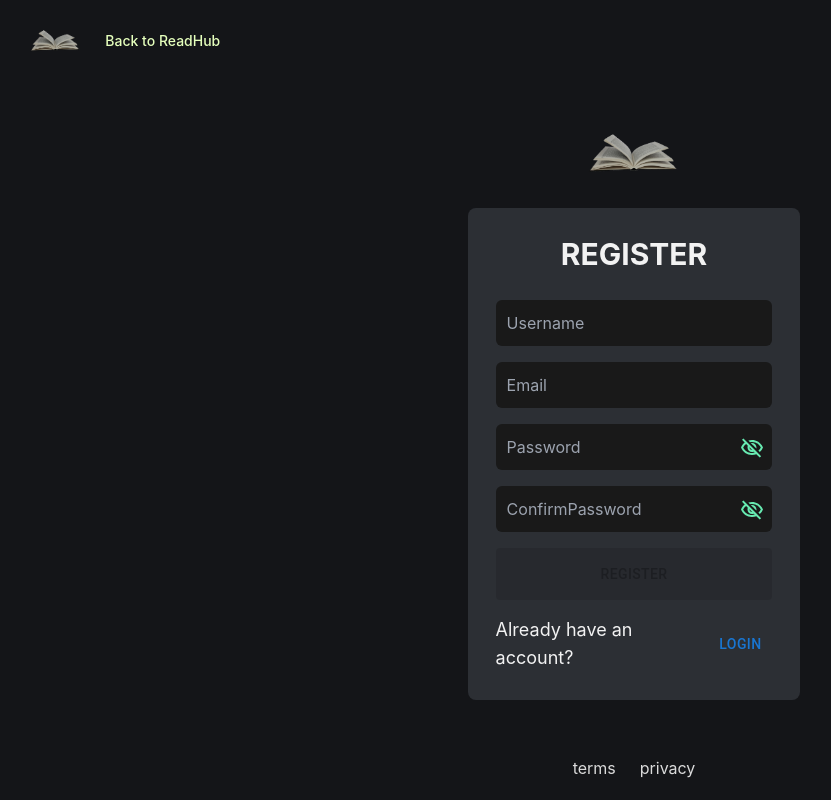
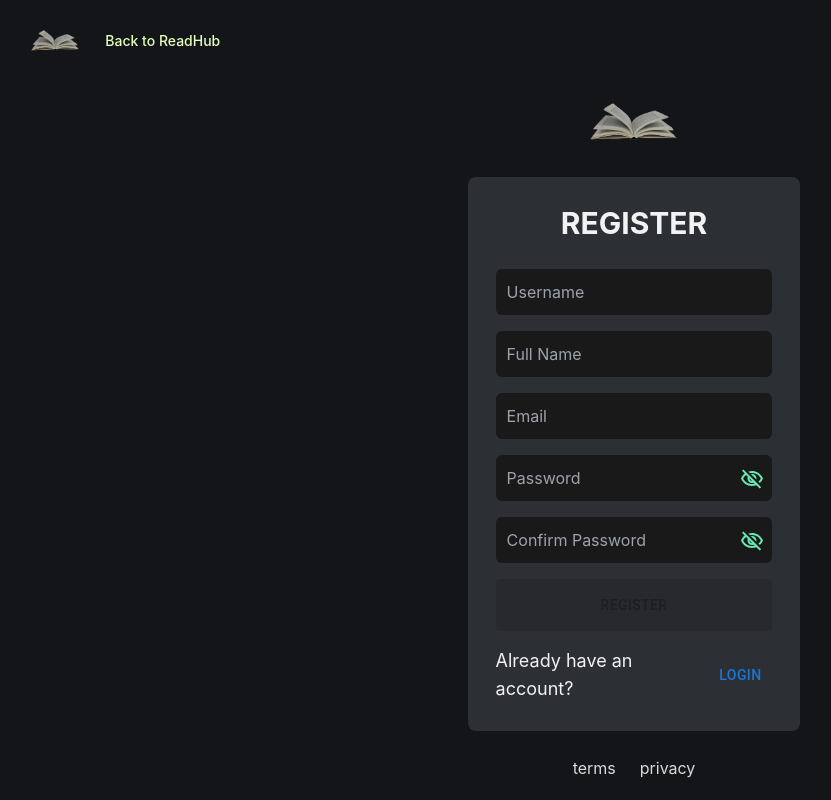
Before and after one commit to thuleanh543/fe-readhub, a React (Create React App) app: page /register in a window 1280 px wide. Shown: the whole page, without its empty margins (6-837 px from the left). Built offline with nearby package versions, Linux system fonts and the light colour scheme; no server answers.

Commit message:
Update register add field fullName

```diff
--- a/src/pages/register/views/Register.js
+++ b/src/pages/register/views/Register.js
@@ -1,130 +1,210 @@
-import React, { useReducer, useRef } from 'react';
-import { Button, createTheme, ThemeProvider, CircularProgress } from '@mui/material';
-import { Link, useNavigate } from 'react-router-dom';
-import { images } from '../../../constants';
-import VisibilityOutlinedIcon from '@mui/icons-material/VisibilityOutlined';
-import VisibilityOffOutlinedIcon from '@mui/icons-material/VisibilityOffOutlined';
-import axios from 'axios';
-import { toast } from 'react-toastify';
-import 'react-toastify/dist/ReactToastify.css';
-import { registerReducer, initialState, actionTypes, validateForm, validateField } from '../redux/registerReducer';
+import React, {useReducer, useRef} from 'react'
+import {
+  Button,
+  createTheme,
+  ThemeProvider,
+  CircularProgress,
+} from '@mui/material'
+import {Link, useNavigate} from 'react-router-dom'
+import {images} from '../../../constants'
+import VisibilityOutlinedIcon from '@mui/icons-material/VisibilityOutlined'
+import VisibilityOffOutlinedIcon from '@mui/icons-material/VisibilityOffOutlined'
+import axios from 'axios'
+import {toast} from 'react-toastify'
+import 'react-toastify/dist/ReactToastify.css'
+import {
+  registerReducer,
+  initialState,
+  actionTypes,
+  validateForm,
+  validateField,
+} from '../redux/registerReducer'
 
-function Register () {
-    const height = useRef( window.innerHeight ).current;
-    const [ state, dispatch ] = useReducer( registerReducer, initialState );
-    const navigate = useNavigate();
+function Register() {
+  const height = useRef(window.innerHeight).current
+  const [state, dispatch] = useReducer(registerReducer, initialState)
+  const navigate = useNavigate()
 
-    const handleChange = ( field ) => ( e ) => {
-        const value = e.target.value;
-        dispatch( { type: actionTypes.SET_FIELD, field, value } );
-        const error = validateField( field, value, state );
-        dispatch( { type: actionTypes.SET_ERROR, field: `${ field }Error`, error } );
-        dispatch( { type: actionTypes.SET_BUTTON_DISABLED, value: validateForm( { ...state, [ field ]: value } ) } );
-    };
+  const handleChange = field => e => {
+    const value = e.target.value
+    dispatch({type: actionTypes.SET_FIELD, field, value})
+    const error = validateField(field, value, state)
+    dispatch({type: actionTypes.SET_ERROR, field: `${field}Error`, error})
+    dispatch({
+      type: actionTypes.SET_BUTTON_DISABLED,
+      value: validateForm({...state, [field]: value}),
+    })
+  }
 
   const handleRegister = async () => {
-        dispatch( { type: actionTypes.SET_LOADING, payload: true } );
-        try
-        {
-            const response = await axios.post( `http://localhost:8080/api/v1/authen/send-otp?email=${ state.email }&username=${ state.username }` );
-            dispatch( { type: actionTypes.SET_SUCCESS, payload: true } );
-            toast.success( response.data.message );
-            navigate( '/verify-register', {
+    dispatch({type: actionTypes.SET_LOADING, payload: true})
+    try {
+      const response = await axios.post(
+        `http://localhost:8080/api/v1/authen/send-otp?email=${state.email}&username=${state.username}`,
+      )
+      dispatch({type: actionTypes.SET_SUCCESS, payload: true})
+      toast.success(response.data.message)
+      navigate('/verify-register', {
         state: {
+          fullName: state.fullName,
           username: state.username,
           email: state.email,
-                    password: state.password
+          password: state.password,
+        },
+      })
+    } catch (error) {
+      console.log(error.massage)
+    } finally {
+      dispatch({type: actionTypes.SET_LOADING, payload: false})
     }
-            } );
-        } catch ( error )
-        {
-            console.log( error.massage );
-        } finally
-        {
-            dispatch( { type: actionTypes.SET_LOADING, payload: false } );
   }
-    };
 
   return (
-        <ThemeProvider theme={ theme }>
-            <div className="bg-[#141518] min-h-screen flex flex-col">
-                {/* Header */ }
-                <div className="flex gap-2 items-center p-5">
+    <ThemeProvider theme={theme}>
+      <div className='bg-[#141518] min-h-screen flex flex-col'>
+        {/* Header */}
+        <div className='flex gap-2 items-center p-5'>
           <img
-                        src={ images.imgOpenBook }
-                        alt="Logo Open Book"
-                        style={ {
+            src={images.imgOpenBook}
+            alt='Logo Open Book'
+            style={{
               height: height * 0.09 - 32,
               marginLeft: 15,
               marginRight: 15,
-                        } }
+            }}
           />
-                    <Link to="/">
-                        <span className="text-sm font-medium text-[#e5ffbc]">Back to ReadHub</span>
+          <Link to='/'>
+            <span className='text-sm font-medium text-[#e5ffbc]'>
+              Back to ReadHub
+            </span>
           </Link>
         </div>
 
-                {/* Main content */ }
-                <div className="flex-grow flex flex-col items-center justify-center">
-                    <img src={ images.imgOpenBook } className="h-[9vh] mb-5" alt="Open Book" />
+        {/* Main content */}
+        <div className='flex-grow flex flex-col items-center justify-center'>
+          <img
+            src={images.imgOpenBook}
+            className='h-[9vh] mb-5'
+            alt='Open Book'
+          />
 
-                    <div className="w-[26vw] bg-[#2c2f34] rounded-lg p-7">
-                        <h2 className="text-3xl font-bold text-[#f2f2f2] mb-7 text-center">REGISTER</h2>
+          <div className='w-[26vw] bg-[#2c2f34] rounded-lg p-7'>
+            <h2 className='text-3xl font-bold text-[#f2f2f2] mb-7 text-center'>
+              REGISTER
+            </h2>
 
-                        { [ 'username', 'email', 'password', 'confirmPassword' ].map( ( field, index ) => (
-                            <div key={ field } className="relative mb-4">
+            {[
+              'username',
+              'fullName',
+              'email',
+              'password',
+              'confirmPassword',
+            ].map((field, index) => (
+              <div key={field} className='relative mb-4'>
                 <input
-                                    type={ field.includes( 'password' ) || field.includes( 'confirmPassword' ) ? ( state[ `isShow${ field.charAt( 0 ).toUpperCase() + field.slice( 1 ) }` ] ? 'text' : 'password' ) : 'text' }
-                                    placeholder={ field.charAt( 0 ).toUpperCase() + field.slice( 1 ) }
-                                    value={ state[ field ] }
-                                    onChange={ handleChange( field ) }
-                                    onFocus={ () => dispatch( { type: actionTypes.SET_FOCUS, field: `isFocused${ index + 1 }`, value: true } ) }
-                                    onBlur={ () => dispatch( { type: actionTypes.SET_FOCUS, field: `isFocused${ index + 1 }`, value: false } ) }
-                                    className={ `bg-[#191919] text-white border ${ state[ `isFocused${ index + 1 }` ] ? 'border-[#4ce09b]' : 'border-transparent' } outline-none p-2.5 w-full rounded-md` }
+                  type={
+                    field.includes('password') ||
+                    field.includes('confirmPassword')
+                      ? state[
+                          `isShow${
+                            field.charAt(0).toUpperCase() + field.slice(1)
+                          }`
+                        ]
+                        ? 'text'
+                        : 'password'
+                      : 'text'
+                  }
+                  placeholder={
+                    field.charAt(0).toUpperCase() +
+                    field.slice(1).replace(/([A-Z])/g, ' $1')
+                  }
+                  value={state[field]}
+                  onChange={handleChange(field)}
+                  onFocus={() =>
+                    dispatch({
+                      type: actionTypes.SET_FOCUS,
+                      field: `isFocused${index + 1}`,
+                      value: true,
+                    })
+                  }
+                  onBlur={() =>
+                    dispatch({
+                      type: actionTypes.SET_FOCUS,
+                      field: `isFocused${index + 1}`,
+                      value: false,
+                    })
+                  }
+                  className={`bg-[#191919] text-white border ${
+                    state[`isFocused${index + 1}`]
+                      ? 'border-[#4ce09b]'
+                      : 'border-transparent'
+                  } outline-none p-2.5 w-full rounded-md`}
                 />
-                                { state[ `${ field }Error` ] && <p className="text-red-500 text-sm mt-1">{ state[ `${ field }Error` ] }</p> }
-                                { ( field.includes( 'password' ) || field.includes( 'confirmPassword' ) ) && (
+                {state[`${field}Error`] && (
+                  <p className='text-red-500 text-sm mt-1'>
+                    {state[`${field}Error`]}
+                  </p>
+                )}
+                {(field.includes('password') ||
+                  field.includes('confirmPassword')) && (
                   <button
-                                        type="button"
-                                        onClick={ () => dispatch( { type: field === 'confirmPassword' ? actionTypes.TOGGLE_CONFIRM_PASSWORD : actionTypes.TOGGLE_PASSWORD } ) }
-                                        className="absolute right-2 top-2.5 text-[#67eab1]"
-                                    >
-                                        { state[ `isShow${ field.charAt( 0 ).toUpperCase() + field.slice( 1 ) }` ] ? <VisibilityOutlinedIcon /> : <VisibilityOffOutlinedIcon /> }
+                    type='button'
+                    onClick={() =>
+                      dispatch({
+                        type:
+                          field === 'confirmPassword'
+                            ? actionTypes.TOGGLE_CONFIRM_PASSWORD
+                            : actionTypes.TOGGLE_PASSWORD,
+                      })
+                    }
+                    className='absolute right-2 top-2.5 text-[#67eab1]'>
+                    {state[
+                      `isShow${field.charAt(0).toUpperCase() + field.slice(1)}`
+                    ] ? (
+                      <VisibilityOutlinedIcon />
+                    ) : (
+                      <VisibilityOffOutlinedIcon />
+                    )}
                   </button>
-                                ) }
+                )}
               </div>
-                        ) ) }
+            ))}
 
             <Button
-                            variant="contained"
-                            className="w-full h-[6.5vh] mt-5 text-white font-bold"
-                            color="buttonRegister"
-                            onClick={ handleRegister }
-                            disabled={ state.buttonDisabled || state.loading }
-                        >
-                            { state.loading ? <CircularProgress size={ 24 } color="inherit" /> : 'REGISTER' }
+              variant='contained'
+              className='w-full h-[6.5vh] mt-5 text-white font-bold'
+              color='buttonRegister'
+              onClick={handleRegister}
+              disabled={state.buttonDisabled || state.loading}>
+              {state.loading ? (
+                <CircularProgress size={24} color='inherit' />
+              ) : (
+                'REGISTER'
+              )}
             </Button>
 
-                        <div className="mt-4 flex items-center justify-center">
-                            <span className="text-lg text-[#f2f2f2] mr-2">Already have an account?</span>
-                            <Link to="/login-account">
-                                <Button className="text-[#0fc6c6]">Login</Button>
+            <div className='mt-4 flex items-center justify-center'>
+              <span className='text-lg text-[#f2f2f2] mr-2'>
+                Already have an account?
+              </span>
+              <Link to='/login-account'>
+                <Button className='text-[#0fc6c6]'>Login</Button>
               </Link>
             </div>
           </div>
         </div>
 
-                {/* Footer */ }
-                <div className="flex justify-center items-center p-5">
-                    <span className="text-base text-[#dbdbdb] mx-3">terms</span>
-                    <span className="text-base text-[#dbdbdb] mx-3">privacy</span>
+        {/* Footer */}
+        <div className='flex justify-center items-center p-5'>
+          <span className='text-base text-[#dbdbdb] mx-3'>terms</span>
+          <span className='text-base text-[#dbdbdb] mx-3'>privacy</span>
         </div>
       </div>
     </ThemeProvider>
-    );
+  )
 }
 
-const theme = createTheme( {
+const theme = createTheme({
   palette: {
     buttonRegister: {
       main: '#51bd8e',
@@ -133,6 +213,6 @@ const theme = createTheme( {
       contrastText: '#ffffff',
     },
   },
-} );
+})
 
-export default Register;
+export default Register
--- a/src/pages/register/views/VerifyRegister.js
+++ b/src/pages/register/views/VerifyRegister.js
@@ -1,135 +1,163 @@
-import React, { useReducer, useEffect, useRef } from 'react';
-import { Button, createTheme, ThemeProvider } from '@mui/material';
-import { Link, useLocation, useNavigate } from 'react-router-dom';
-import { images } from '../../../constants';
-import axios from 'axios';
-import { toast } from 'react-toastify';
-import 'react-toastify/dist/ReactToastify.css';
-import { registerReducer, initialState, actionTypes } from '../redux/registerReducer';
+import React, {useReducer, useEffect, useRef} from 'react'
+import {Button, createTheme, ThemeProvider} from '@mui/material'
+import {Link, useLocation, useNavigate} from 'react-router-dom'
+import {images} from '../../../constants'
+import axios from 'axios'
+import {toast} from 'react-toastify'
+import 'react-toastify/dist/ReactToastify.css'
+import {
+  registerReducer,
+  initialState,
+  actionTypes,
+} from '../redux/registerReducer'
 
-function VerifyRegister () {
-    const height = useRef( window.innerHeight ).current;
-    const [ state, dispatch ] = useReducer( registerReducer, initialState );
-    const navigate = useNavigate();
-    const location = useLocation();
-    const { username, email, password } = location.state || {};
+function VerifyRegister() {
+  const height = useRef(window.innerHeight).current
+  const [state, dispatch] = useReducer(registerReducer, initialState)
+  const navigate = useNavigate()
+  const location = useLocation()
+  const {username, email, fullName, password} = location.state || {}
 
-    useEffect( () => {
-        const timer = setInterval( () => {
-            dispatch( { type: actionTypes.SET_COUNTDOWN, payload: state.countdown - 1 } );
-        }, 1000 );
+  useEffect(() => {
+    const timer = setInterval(() => {
+      dispatch({type: actionTypes.SET_COUNTDOWN, payload: state.countdown - 1})
+    }, 1000)
 
-        if ( state.countdown === 0 )
-        {
-            clearInterval( timer );
+    if (state.countdown === 0) {
+      clearInterval(timer)
     }
 
-        return () => clearInterval( timer );
-    }, [ state.countdown ] );
+    return () => clearInterval(timer)
+  }, [state.countdown])
 
-    const handleChangeOTP = ( e ) => {
-        const value = e.target.value;
-        dispatch( { type: actionTypes.SET_OTP, payload: value } );
+  const handleChangeOTP = e => {
+    const value = e.target.value
+    dispatch({type: actionTypes.SET_OTP, payload: value})
 
-        if ( value === '' )
-        {
-            dispatch( { type: actionTypes.SET_OTP_ERROR, payload: 'OTP is required' } );
-            dispatch( { type: actionTypes.SET_BUTTON_DISABLED, value: true } );
-        } else if ( value.length !== 6 )
-        {
-            dispatch( { type: actionTypes.SET_OTP_ERROR, payload: 'OTP must be 6 digits' } );
-            dispatch( { type: actionTypes.SET_BUTTON_DISABLED, value: true } );
-        } else
-        {
-            dispatch( { type: actionTypes.SET_OTP_ERROR, payload: '' } );
-            dispatch( { type: actionTypes.SET_BUTTON_DISABLED, value: false } );
+    if (value === '') {
+      dispatch({type: actionTypes.SET_OTP_ERROR, payload: 'OTP is required'})
+      dispatch({type: actionTypes.SET_BUTTON_DISABLED, value: true})
+    } else if (value.length !== 6) {
+      dispatch({
+        type: actionTypes.SET_OTP_ERROR,
+        payload: 'OTP must be 6 digits',
+      })
+      dispatch({type: actionTypes.SET_BUTTON_DISABLED, value: true})
+    } else {
+      dispatch({type: actionTypes.SET_OTP_ERROR, payload: ''})
+      dispatch({type: actionTypes.SET_BUTTON_DISABLED, value: false})
     }
-    };
+  }
 
   const handleVerify = async () => {
-        try
-        {
-            const response = await axios.post( `http://localhost:8080/api/v1/authen/register?email=${ email }&username=${ username }&password=${ password }&otp=${ state.otp }` );
-            localStorage.setItem( 'token', response.data.token );
-            localStorage.setItem( 'tokenExpiration', Date.now() + 86400000 );
-            toast.success( response.data.message );
-            navigate( '/' );
-        } catch ( error )
-        {
-            toast.error( 'OTP verification failed. Please try again.' );
+    try {
+      const response = await axios.post(
+        `http://localhost:8080/api/v1/authen/register?email=${email}&fullName=${fullName}&username=${username}&password=${password}&otp=${state.otp}`,
+      )
+      localStorage.setItem('token', response.data.token)
+      localStorage.setItem('tokenExpiration', Date.now() + 86400000)
+      toast.success(response.data.message)
+      navigate('/')
+    } catch (error) {
+      toast.error('OTP verification failed. Please try again.')
     }
-    };
+  }
 
   const handleResendOTP = async () => {
-        try
-        {
-            const response = await axios.post( `http://localhost:8080/api/v1/authen/send-otp?email=${ email }&username=${ username }` );
-            toast.success( response.data.message );
-            dispatch( { type: actionTypes.SET_COUNTDOWN, payload: 60 } );
-        } catch ( error )
-        {
-            toast.error( 'Failed to resend OTP. Please try again.' );
+    try {
+      const response = await axios.post(
+        `http://localhost:8080/api/v1/authen/send-otp?email=${email}&username=${username}`,
+      )
+      toast.success(response.data.message)
+      dispatch({type: actionTypes.SET_COUNTDOWN, payload: 60})
+    } catch (error) {
+      toast.error('Failed to resend OTP. Please try again.')
     }
-    };
+  }
 
   return (
-        <ThemeProvider theme={ theme }>
-            <div className="bg-[#141518] min-h-screen flex flex-col">
-                {/* Header */ }
-                <div className="flex gap-2 items-center p-5">
+    <ThemeProvider theme={theme}>
+      <div className='bg-[#141518] min-h-screen flex flex-col'>
+        {/* Header */}
+        <div className='flex gap-2 items-center p-5'>
           <img
-                        src={ images.imgOpenBook }
-                        alt="Logo Open Book"
-                        style={ {
+            src={images.imgOpenBook}
+            alt='Logo Open Book'
+            style={{
               height: height * 0.09 - 32,
               marginLeft: 15,
               marginRight: 15,
-                        } }
+            }}
           />
-                    <Link to="/">
-                        <span className="text-sm font-medium text-[#e5ffbc]">Back to ReadHub</span>
+          <Link to='/'>
+            <span className='text-sm font-medium text-[#e5ffbc]'>
+              Back to ReadHub
+            </span>
           </Link>
         </div>
 
-                {/* Main content */ }
-                <div className="flex-grow flex flex-col items-center justify-center">
-                    <img src={ images.imgOpenBook } className="h-[9vh] mb-5" alt="Open Book" />
+        {/* Main content */}
+        <div className='flex-grow flex flex-col items-center justify-center'>
+          <img
+            src={images.imgOpenBook}
+            className='h-[9vh] mb-5'
+            alt='Open Book'
+          />
 
-                    <div className="w-[26vw] bg-[#2c2f34] rounded-lg p-7">
-                        <h2 className="text-3xl font-bold text-[#f2f2f2] mb-7 text-center">VERIFY OTP</h2>
-                        <input type="text" className="w-full h-12 bg-[#3b3e45] rounded-lg pl-5 text-[#f2f2f2] text-lg mb-4" placeholder="OTP" value={ state.otp } onChange={ handleChangeOTP } />
-                        { state.otpError && <span className="text-[#f44336] text-sm">{ state.otpError }</span> }
+          <div className='w-[26vw] bg-[#2c2f34] rounded-lg p-7'>
+            <h2 className='text-3xl font-bold text-[#f2f2f2] mb-7 text-center'>
+              VERIFY OTP
+            </h2>
+            <input
+              type='text'
+              className='w-full h-12 bg-[#3b3e45] rounded-lg pl-5 text-[#f2f2f2] text-lg mb-4'
+              placeholder='OTP'
+              value={state.otp}
+              onChange={handleChangeOTP}
+            />
+            {state.otpError && (
+              <span className='text-[#f44336] text-sm'>{state.otpError}</span>
+            )}
             <Button
-                            variant="contained"
-                            color="buttonRegister"
-                            className="w-full h-12 mt-5"
-                            disabled={ state.buttonDisabled }
-                            onClick={ handleVerify }
-                        >
+              variant='contained'
+              color='buttonRegister'
+              className='w-full h-12 mt-5'
+              disabled={state.buttonDisabled}
+              onClick={handleVerify}>
               Verify
             </Button>
-                        <div className="flex justify-between mt-5">
-                            <span className="text-[#dbdbdb] text-sm">Didn't receive OTP?</span>
-                            <span className="text-[#67eab1] text-sm cursor-pointer" onClick={ handleResendOTP }>Resend OTP</span>
-                            <span className="text-[#dbdbdb] text-sm">{ state.countdown }s</span>
+            <div className='flex justify-between mt-5'>
+              <span className='text-[#dbdbdb] text-sm'>
+                Didn't receive OTP?
+              </span>
+              <span
+                className='text-[#67eab1] text-sm cursor-pointer'
+                onClick={handleResendOTP}>
+                Resend OTP
+              </span>
+              <span className='text-[#dbdbdb] text-sm'>{state.countdown}s</span>
             </div>
           </div>
         </div>
-                <div className="h-[16vh] flex flex-row items-end w-full justify-center">
-                    <div className="h-[8vh] flex flex-row items-center gap-5">
-                        <div className="h-[5vh] ml-5 flex justify-center items-center">
-                            <span className="text-base text-[#dbdbdb] font-normal">terms</span>
+        <div className='h-[16vh] flex flex-row items-end w-full justify-center'>
+          <div className='h-[8vh] flex flex-row items-center gap-5'>
+            <div className='h-[5vh] ml-5 flex justify-center items-center'>
+              <span className='text-base text-[#dbdbdb] font-normal'>
+                terms
+              </span>
             </div>
-                        <div className="h-[5vh] flex justify-center items-center">
-                            <span className="text-base text-[#dbdbdb] font-normal">privacy</span>
+            <div className='h-[5vh] flex justify-center items-center'>
+              <span className='text-base text-[#dbdbdb] font-normal'>
+                privacy
+              </span>
             </div>
           </div>
         </div>
       </div>
     </ThemeProvider>
-    );
+  )
 }
-const theme = createTheme( {
+const theme = createTheme({
   palette: {
     buttonRegister: {
       main: '#51bd8e',
@@ -138,5 +166,5 @@ const theme = createTheme( {
       contrastText: '#ffffff',
     },
   },
-} );
+})
 export default VerifyRegister
--- a/src/utils/Validatations.js
+++ b/src/utils/Validatations.js
@@ -1,7 +1,24 @@
-export const isValidEmail = ( stringEmail ) => {
-  return /^[A-Za-z0-9+_.-]+@(.+)$/.test( stringEmail );
+export const isValidEmail = stringEmail => {
+  return /^[A-Za-z0-9+_.-]+@(.+)$/.test(stringEmail)
 }
 
-export const isValidPassword = ( stringPassword ) => {
-  return /^(?=.*[a-zA-Z])(?=.*\d)(?=.*[@$!%*?&])[A-Za-z\d@$!%*?&]{8,}$/.test( stringPassword );
+export const isValidPassword = stringPassword => {
+  return /^(?=.*[a-zA-Z])(?=.*\d)(?=.*[@$!%*?&])[A-Za-z\d@$!%*?&]{8,}$/.test(
+    stringPassword,
+  )
 }
+
+export const isValidEmailOrUsername = stringEmailOrUsername => {
+  return (
+    /^[A-Za-z0-9+_.-]+@(.+)$/.test(stringEmailOrUsername) ||
+    /^[A-Za-z0-9_.-]+$/.test(stringEmailOrUsername)
+  )
+}
+
+export const isValidUsername = stringUsername => {
+  return /^[A-Za-z0-9_.-]+$/.test(stringUsername)
+}
+
+export const isValidFullName = stringFullName => {
+  return /^[A-Za-z\s]+$/.test(stringFullName)
+}
```
Also changed, not shown: src/pages/login/views/LoginAccount.js (+8 -4 lines), src/pages/register/redux/registerReducer.js (+20 -3 lines). Lines whose indentation alone changed are shown as unchanged.
